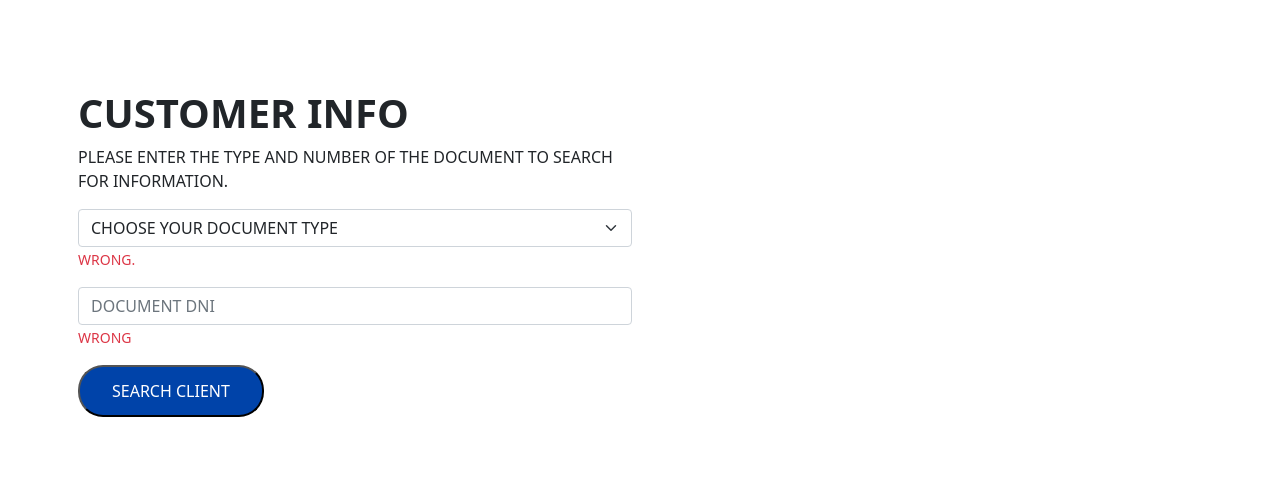
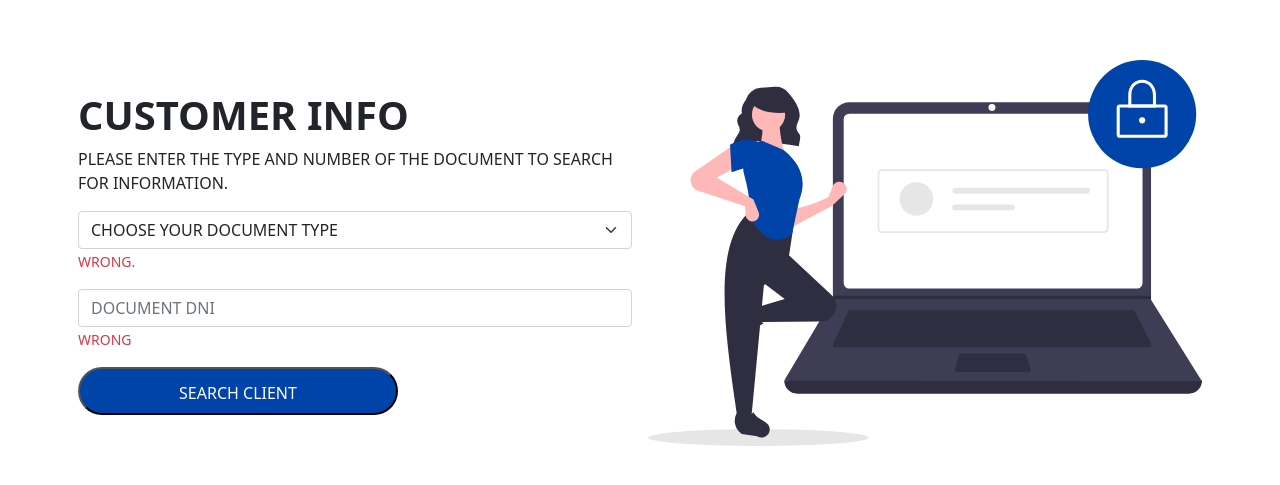
Before and after one commit to WolfangHerrera/ANGULAR-NTTDATA-CLIENT, an Angular app: page / in a window 1280 px wide. Shown: the part 107-592 px from the top of the page. Built offline with nearby package versions, Linux system fonts and the light colour scheme.

Commit message:
add image to dashboard component and update styles for better layout

```diff
--- a/src/app/core/dashboard/dashboard.component.html
+++ b/src/app/core/dashboard/dashboard.component.html
@@ -22,8 +22,11 @@
             <!-- Search Button -->
             <button class="button" (click)="onButtonClick()">SEARCH CLIENT</button>
         </div>
-        <div class="col-12 col-md-6 px-2 m-0">
-            <!-- Puedes agregar más contenido aquí si es necesario -->
+        <div class="col-6 col-sm-none px-2 m-0">
+            <div class="ctn-image">
+                <img src="assets/login.svg" alt="Imagen centrada" class="image">
+              </div>
+
         </div>
     </div>
 </div>
--- a/src/app/core/dashboard/dashboard.component.scss
+++ b/src/app/core/dashboard/dashboard.component.scss
@@ -1,11 +1,22 @@
 
 .button{
-    width: Fill (320px)px;
-    height: Hug (48px)px;
-    padding: 12px 32px 12px 32px;
-    gap: 2px;
+    width: 320px;
+    height: 48px;
+    padding: 12px 32px;
     border-radius: 25px;
-    opacity: 0px;
     background-color: #0043A9;
     color: white;
 }
+
+.ctn-image {
+    width: 100%;
+    height: 80%;
+    display: flex;
+    justify-content: center;
+    align-items: center;
+  }
+
+  .image {
+    max-width: 100%;
+    max-height: 100%;
+  }
```
Also changed, not shown: src/assets/login.svg (added), src/assets/logo-wd.png (added).
